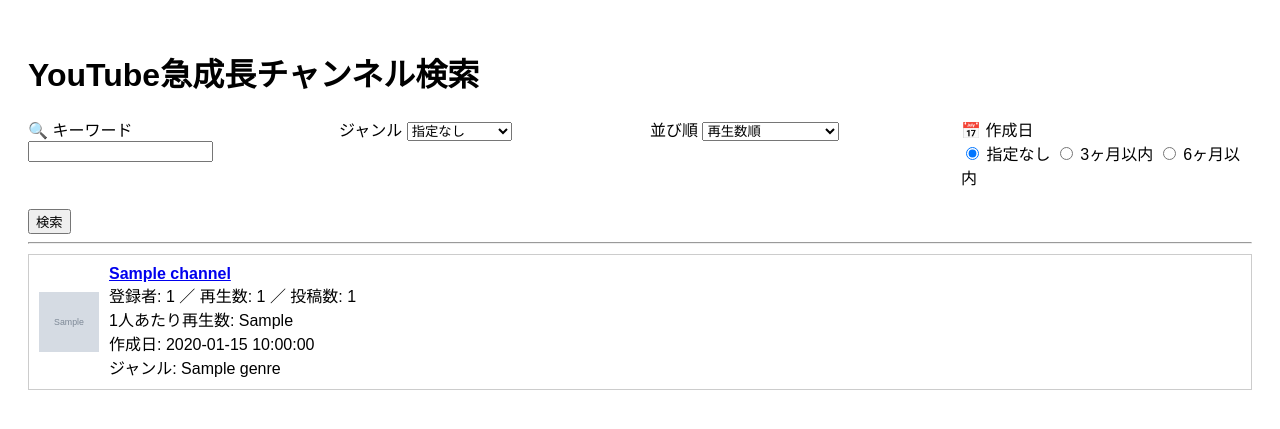
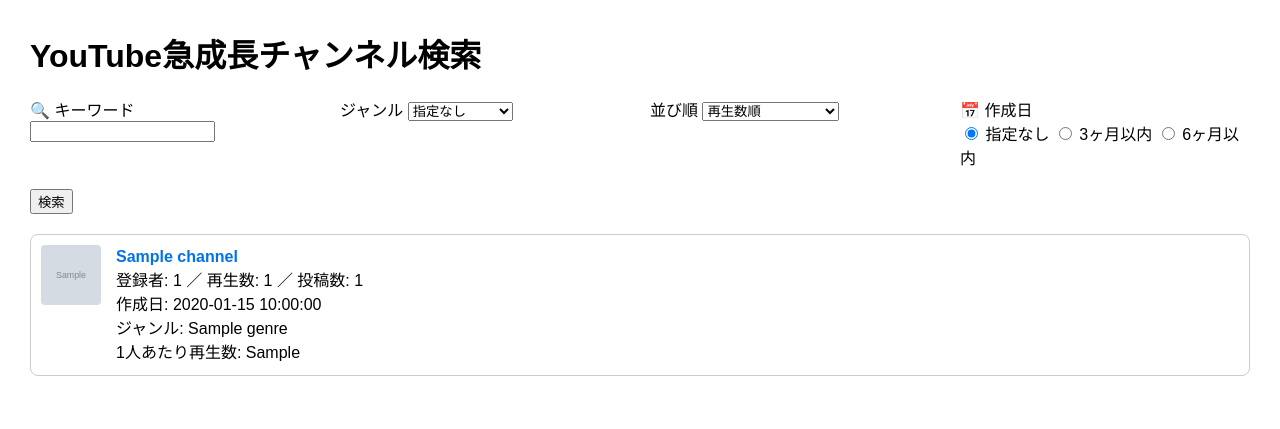
Before and after one commit to yamakenzzr/youtube-growth-app, a Flask app: template templates/index.html in a window 1280 px wide. Shown: the top 429 px of the page. Run offline with Flask 3, Linux system fonts and the light colour scheme; the template is opened without the code that fills it: most values are stand-ins (such as "Sample title", 1, 10 or a date in 2020); grey boxes marked "Sample" are stand-in pictures.

Commit message:
Add files via upload

```diff
--- a/templates/index.html
+++ b/templates/index.html
@@ -5,11 +5,34 @@
   <meta charset="utf-8">
   <title>YouTube急成長チャンネル検索</title>
   <style>
-        body { font-family: sans-serif; padding: 20px; }
+    body { font-family: sans-serif; margin: 30px; }
     .form-row { display: flex; flex-wrap: wrap; gap: 20px; margin-bottom: 20px; }
     .form-item { flex: 1 1 200px; min-width: 200px; }
-        .channel-card { border: 1px solid #ccc; padding: 10px; margin: 10px 0; display: flex; gap: 10px; align-items: center; }
-        img.icon { width: 60px; height: 60px; object-fit: cover; }
+    .channel-list { margin-top: 20px; }
+    .channel-item {
+      display: flex;
+      align-items: flex-start;
+      gap: 15px;
+      border: 1px solid #ccc;
+      padding: 10px;
+      margin-bottom: 10px;
+      border-radius: 8px;
+    }
+    .channel-item img {
+      width: 60px;
+      height: 60px;
+      object-fit: cover;
+      border-radius: 4px;
+    }
+    .channel-info {
+      line-height: 1.5;
+    }
+    .channel-info a {
+      font-weight: bold;
+      text-decoration: none;
+      color: #0073e6;
+    }
+    .gray { color: gray; }
   </style>
 </head>
 <body>
@@ -48,18 +71,23 @@
     <button type="submit">検索</button>
   </form>
 
-    <hr>
+  <div class="channel-list">
     {% for ch in channels %}
-    <div class="channel-card">
-        <img src="{{ ch.icon }}" class="icon" alt="icon">
-        <div>
-            <a href="https://www.youtube.com/channel/{{ ch.id }}" target="_blank"><strong>{{ ch.title }}</strong></a><br>
+    <div class="channel-item">
+      <img src="{{ ch.icon }}" alt="icon">
+      <div class="channel-info">
+        <a href="https://www.youtube.com/channel/{{ ch.id }}" target="_blank">{{ ch.title }}</a><br>
         登録者: {{ ch.subscriberCount }} ／ 再生数: {{ ch.viewCount }} ／ 投稿数: {{ ch.videoCount }}<br>
-            1人あたり再生数: {{ ch.playPerSub }}<br>
         作成日: {{ ch.publishedAt }}<br>
-            ジャンル: {% if ch.genre == '未分類' %}<span style="color:gray;">未分類（分類保留）</span>{% else %}{{ ch.genre }}{% endif %}
+        ジャンル: {% if ch.genre == '未分類' %}
+          <span class="gray">未分類（分類保留）</span>
+        {% else %}
+          {{ ch.genre }}
+        {% endif %}<br>
+        1人あたり再生数: {{ ch.playPerSub }}
       </div>
     </div>
     {% endfor %}
+  </div>
 </body>
 </html>
```
Lines whose indentation alone changed are shown as unchanged.
